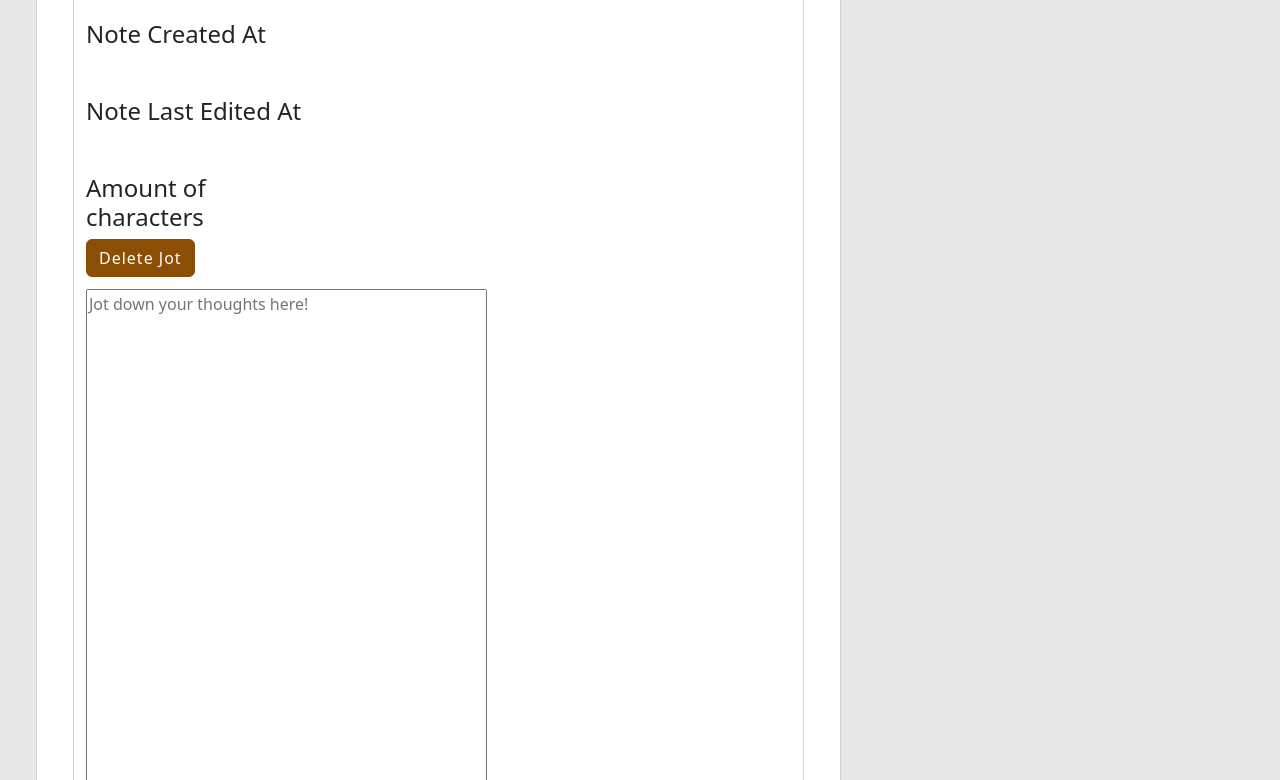
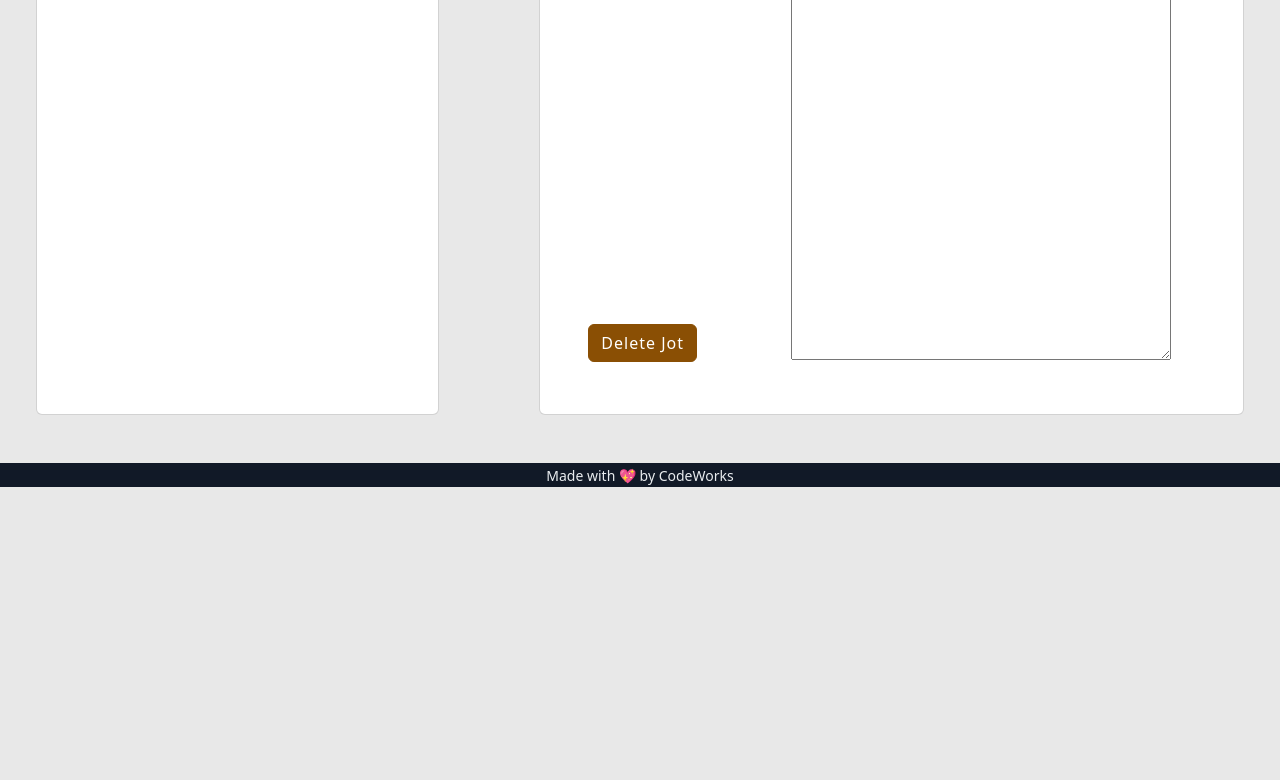
Before and after one commit to MeganHancock/jot, a website with bundled scripts: page index.html in a window 1280 px wide. Shown: the part 546-1326 px from the top of the page. After the commit the page ends 1033 px from the top, so only its background shows below. Built offline with nearby package versions, Linux system fonts and the light colour scheme; a script that the page names is missing.

Commit message:
maybe happy with the two form models now

```diff
--- a/index.html
+++ b/index.html
@@ -17,7 +17,7 @@
     defer></script>
 </head>
 
-<body class="debug">
+<body class="">
   <!-- SECTION -->
   <header>
     <nav class="navbar navbar-dark navbar-expand bg-dark text-light px-2">
@@ -43,9 +43,9 @@
   <!-- SECTION -->
   <main>
     <div class="container-fluid m-auto mt-1 p-5">
-      <section class="row">
+      <section class="row justify-content-between no-wrap">
 
-        <div class="col-4 card rounded-2 p-5 me-5">
+        <div class="col-4 card rounded-2 p-5 me-0">
           <div class="">
 
             <div id="formToCreateANewJot">
@@ -72,13 +72,16 @@
           </div>
         </div>
 
-        <div class="col-8 card rounded-2 p-5" id="activeJot">
 
 
 
-          <div class="row justify-content-between card">
+        <div class="col-7 ms-1 card rounded-2 p-5" id="activeJot">
+          <section class="row justify-content-between">
 
-            <div class="col-4 d-flex flex-column align-items-stretch flex-wrap justify-content-between ">
+
+            <div class="row justify-content-between">
+
+              <div class="col-4 d-flex  flex-column align-items-stretch flex-wrap justify-content-between">
                 <div>
                   <h2 class="mt-2">Note Title</h2>
                   <h4 class="mt-5">Note Created At</h4>
@@ -88,17 +91,17 @@
                 <div class="mb-1"><button class="btn btn-warning">delete Jot</button></div>
               </div>
 
-
-
-            <div class="col-7 mt-2">
+              <div class="col-8 mt-2">
                 <form action="">
-                <textarea class="w-100 h-100" name="noteInputTextArea" id="noteInputTextArea" cols="30" rows="30"
+                  <textarea class="w-100 h-100" name="noteInputTextArea" id="noteInputTextArea" cols="50" rows="30"
                     placeholder="Jot down your thoughts here!"></textarea>
                 </form>
               </div>
 
+
             </div>
-
+          </section>
+        </div>
 
       </section>
     </div>
```
Lines whose indentation alone changed are shown as unchanged.
